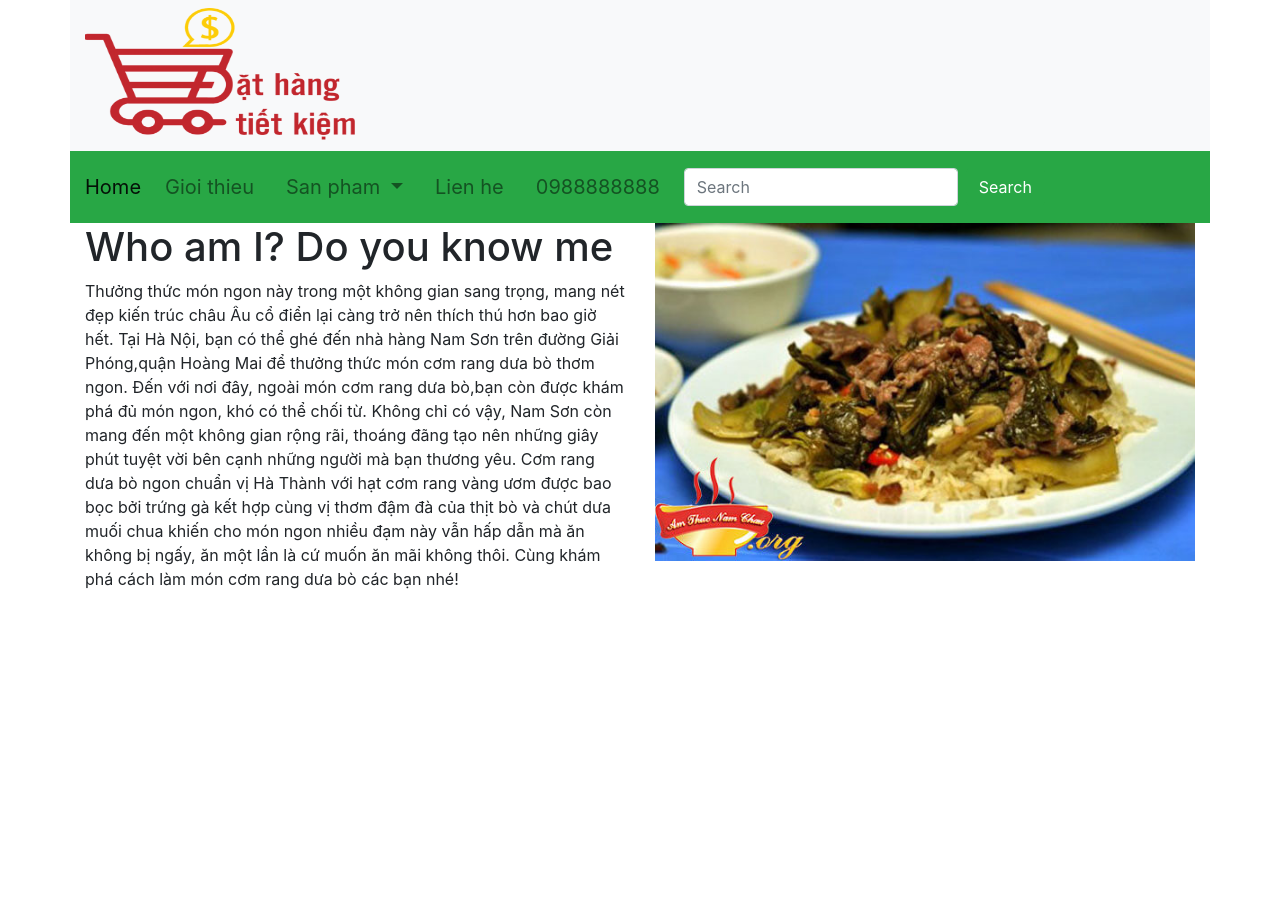
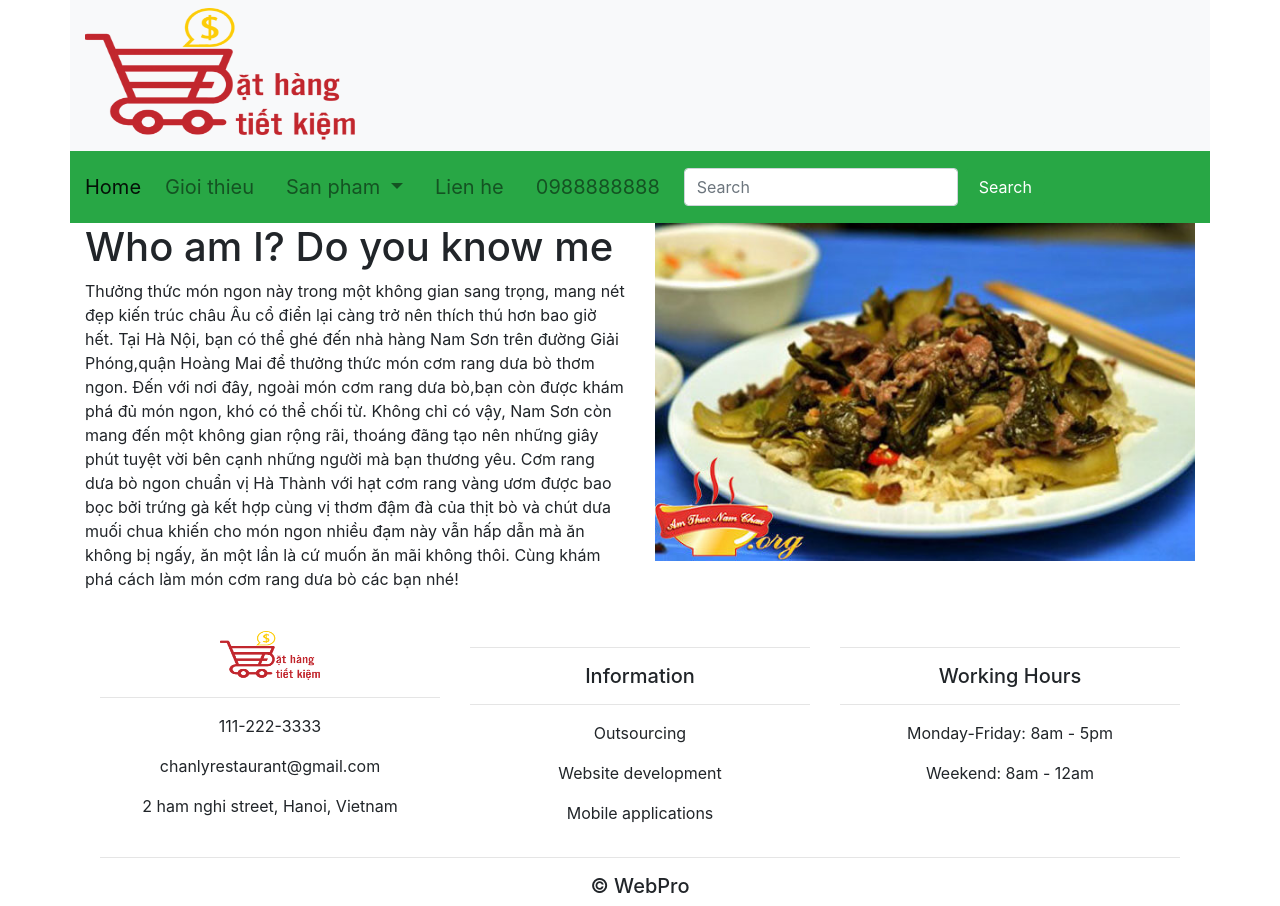
Before and after one commit to dohuunghia11/Hackathong, a plain HTML site: page Hackathong/Introduction.html in a window 1280 px wide. Before the commit the page ends 800 px from the top, so only its background shows below. Drawn offline with nearby package versions, Linux system fonts and the light colour scheme.

Commit message:
Introduction bonus

```diff
--- a/Hackathong/Introduction.html
+++ b/Hackathong/Introduction.html
@@ -77,6 +77,39 @@
         </div>
 
     </div>
+    <footer>
+        <div class="container-fluid padding">
+            <div class="row text-center">
+                <div class="col-md-4" >
+                    <img src="img/logo-370x235.png" height="50" width="100"/>
+                    <hr class="light">
+                    <p>111-222-3333</p>
+                    <p>chanlyrestaurant@gmail.com</p>
+                    <p><i class="fas fa-map-marker-alt"></i>2 ham nghi street, Hanoi, Vietnam</p>
+                </div>
+                <div class="col-md-4">
+                    <hr class="light">
+                    <h5>Information</h5>
+                    <hr class="light">
+                    <p>Outsourcing</p>
+                    <p>Website development</p>
+                    <p>Mobile applications</p>
+                </div>
+                <div class="col-md-4">
+                    <hr class="light">
+                    <h5>Working Hours</h5>
+                    <hr class="light">
+                    <p>Monday-Friday: 8am - 5pm</p>
+                    <p>Weekend: 8am - 12am</p>
+                </div>
+
+                <div class="col-12">
+                    <hr class="light-100">
+                    <h5>&copy; WebPro</h5>
+                </div>
+            </div>
+        </div>
+    </footer>
 
 </div>
 
```
